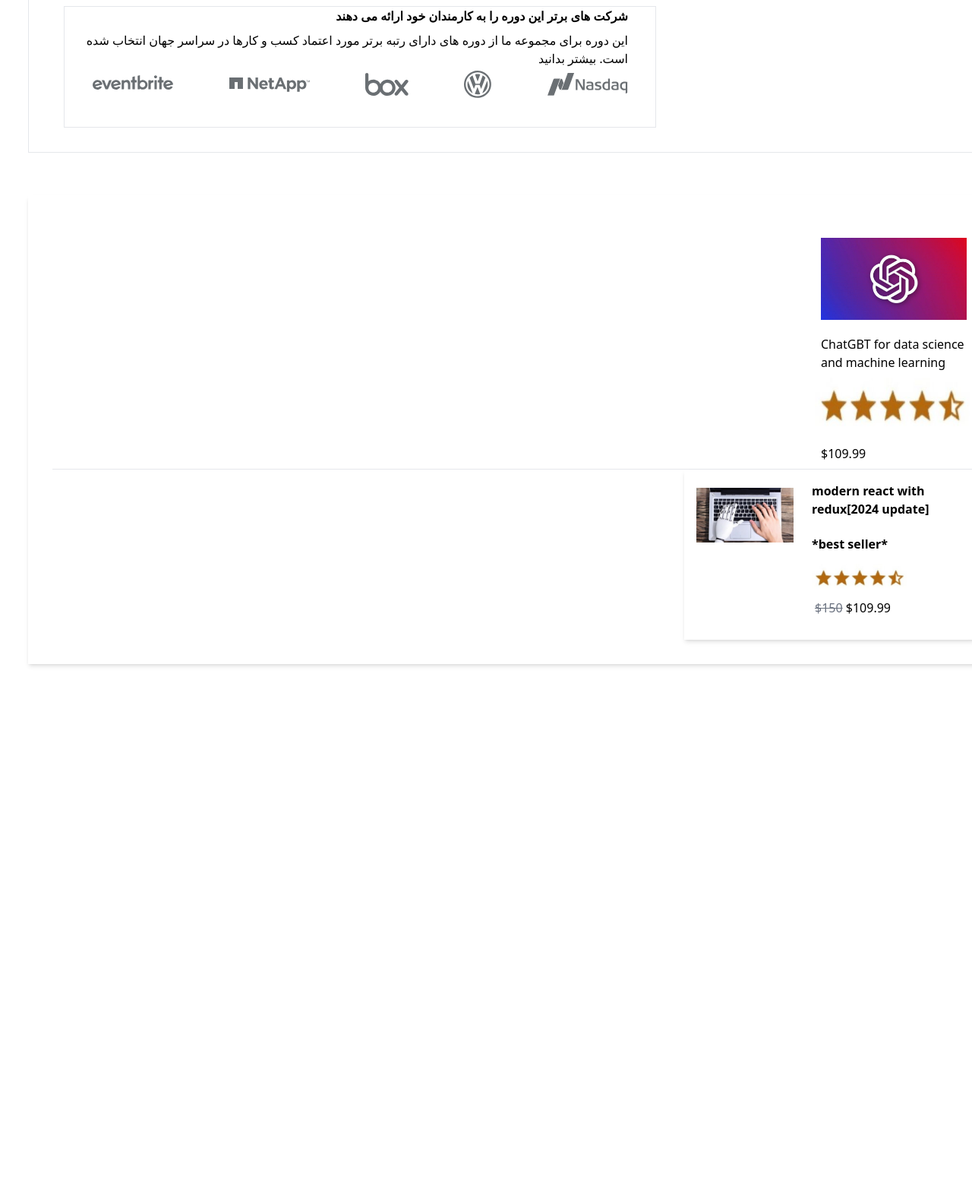
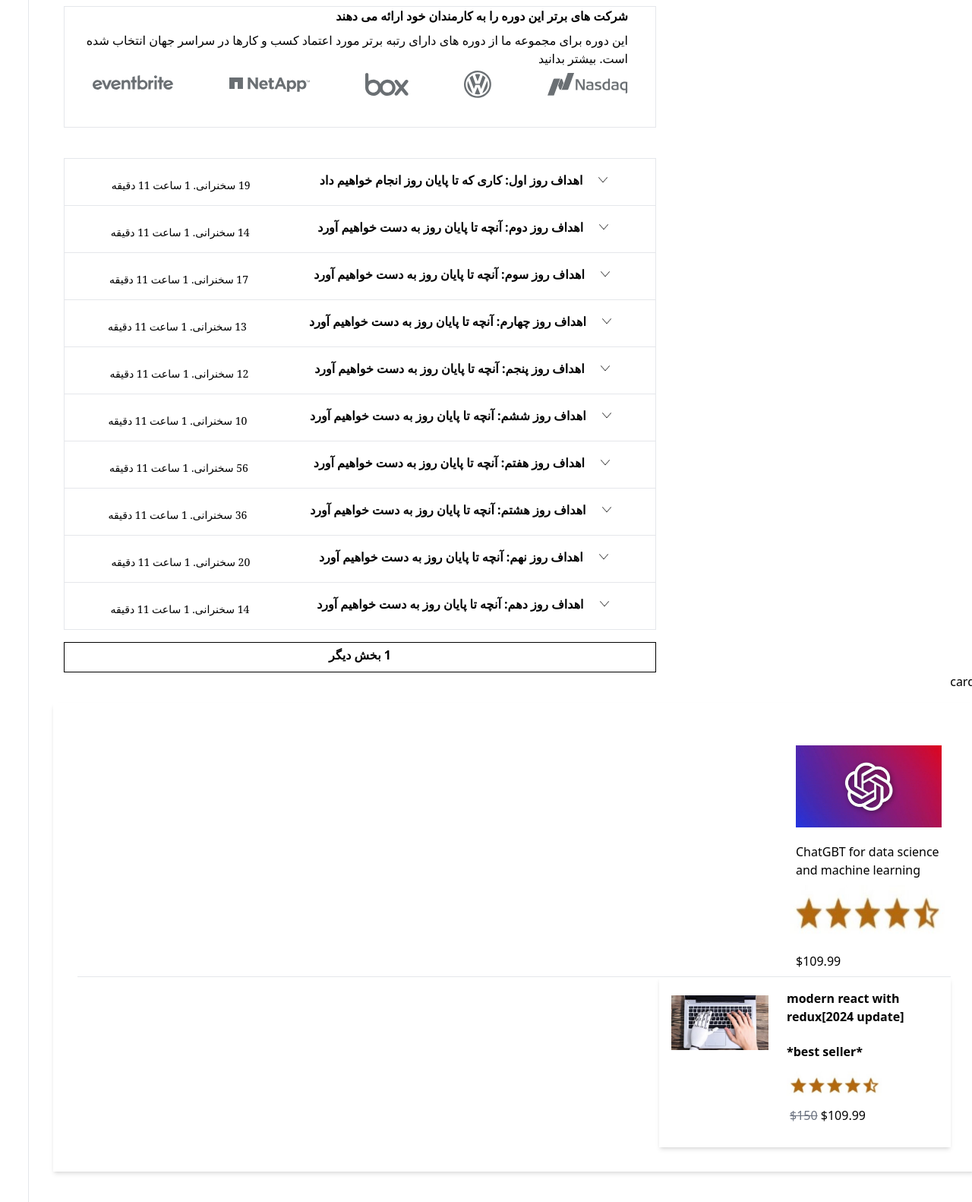
Before and after one commit to rahimifh/Elearning, a Python web app: template src/templates/components.html in a window 1280 px wide. Shown: the part 1802-3384 px from the top of the page at 76% size. Before the commit the page ends 2679 px from the top, so only its background shows below. Run offline with Jinja, Linux system fonts and the light colour scheme; the template is opened without the code that fills it, so the values that code supplies are empty.

Commit message:
i add a table

```diff
--- a/src/assets/css/output-tailwind.css
+++ b/src/assets/css/output-tailwind.css
@@ -755,6 +755,10 @@
   margin-right: 0.75rem;
 }
 
+.mr-5 {
+  margin-right: 1.25rem;
+}
+
 .mr-9 {
   margin-right: 2.25rem;
 }
@@ -783,6 +787,10 @@
   margin-top: 0.25rem;
 }
 
+.mt-10 {
+  margin-top: 2.5rem;
+}
+
 .mt-16 {
   margin-top: 4rem;
 }
@@ -915,8 +935,20 @@
   height: 100vh;
 }
 
-.h-\[600px\] {
-  height: 600px;
+.h-\[200px\] {
+  height: 200px;
+}
+
+.h-\[100px\] {
+  height: 100px;
+}
+
+.h-\[50px\] {
+  height: 50px;
+}
+
+.h-\[40px\] {
+  height: 40px;
 }
 
 .min-h-screen {
@@ -973,6 +1005,10 @@
 
 .w-96 {
   width: 24rem;
+}
+
+.w-\[14px\] {
+  width: 14px;
 }
 
 .w-\[20px\] {
@@ -1458,6 +1518,14 @@
   line-height: 1rem;
 }
 
+.text-\[15px\] {
+  font-size: 15px;
+}
+
+.text-\[14px\] {
+  font-size: 14px;
+}
+
 .font-black {
   font-weight: 900;
 }
--- a/src/templates/components.html
+++ b/src/templates/components.html
@@ -165,7 +165,91 @@
 
             </div>
         </div>
+        <div class="w-[780px] border mr-[420px] mt-10 grid ">
+            <div class="flex justify-around p-4">
+                <div class="flex">
+                    <img class="w-[14px] h-[22px] " src="../assets/images/تیک.h.png" alt="">
+                    <h1 class="mr-5 font-bold">اهداف روز اول: کاری که تا پایان روز انجام خواهیم داد</h1>
+                </div>
+                    <h2 class="text-[14px] mt-2 font-serif">19 سخنرانی. 1 ساعت 11 دقیقه</h2>
+            </div>
+          <hr>
+            <div class="flex justify-around p-4">
+                <div class="flex">
+                    <img class="w-[14px] h-[22px] " src="../assets/images/تیک.h.png" alt="">
+                    <h1 class="mr-5 font-bold ">اهداف روز دوم: آنچه تا پایان روز به دست خواهیم آورد</h1>
+                </div>
+                    <h2 class="text-[14px] mt-2 font-serif">14 سخنرانی. 1 ساعت 11 دقیقه</h2>
+            </div>
+            <hr>
+            <div class="flex justify-around p-4">
+                <div class="flex">
+                    <img class="w-[14px] h-[22px] " src="../assets/images/تیک.h.png" alt="">
+                    <h1 class="mr-5 font-bold">اهداف روز سوم: آنچه تا پایان روز به دست خواهیم آورد</h1>
+                </div>
+                    <h2 class="text-[14px] mt-2 font-serif">17 سخنرانی. 1 ساعت 11 دقیقه</h2>
+            </div>
+              <hr>
+            <div class="flex justify-around p-4">
+                <div class="flex">
+                    <img class="w-[14px] h-[22px] " src="../assets/images/تیک.h.png" alt="">
+                    <h1 class="mr-5 font-bold">اهداف روز چهارم: آنچه تا پایان روز به دست خواهیم آورد</h1>
+                </div>
+                    <h2 class="text-[14px] mt-2 font-serif">13 سخنرانی. 1 ساعت 11 دقیقه</h2>
+            </div>
+          <hr>
+            <div class="flex justify-around p-4">
+                <div class="flex">
+                   <img class="w-[14px] h-[22px] " src="../assets/images/تیک.h.png" alt="">
+                    <h1 class="mr-5 font-bold">اهداف روز پنجم: آنچه تا پایان روز به دست خواهیم آورد</h1>
+                </div>
+                   <h2 class="text-[14px] mt-2 font-serif">12 سخنرانی. 1 ساعت 11 دقیقه</h2>
+            </div>
+          <hr>
+           <div class="flex justify-around p-4">
+               <div class="flex">
+                   <img class="w-[14px] h-[22px] " src="../assets/images/تیک.h.png" alt="">
+                   <h1 class="mr-5 font-bold">اهداف روز ششم: آنچه تا پایان روز به دست خواهیم آورد</h1>
+              </div>
+                   <h2 class="text-[14px] mt-2 font-serif">10 سخنرانی. 1 ساعت 11 دقیقه</h2>
+            </div>
+          <hr>
+            <div class="flex justify-around p-4">
+                <div class="flex">
+                    <img class="w-[14px] h-[22px] " src="../assets/images/تیک.h.png" alt="">
+                    <h1 class="mr-5 font-bold">اهداف روز هفتم: آنچه تا پایان روز به دست خواهیم آورد</h1>
+                </div>
+                    <h2 class="text-[14px] mt-2 font-serif">56 سخنرانی. 1 ساعت 11 دقیقه</h2>
+            </div>
+        <hr>
+            <div class="flex justify-around p-4">
+                <div class="flex">
+                    <img class="w-[14px] h-[22px] " src="../assets/images/تیک.h.png" alt="">
+                    <h1 class="mr-5 font-bold">اهداف روز هشتم: آنچه تا پایان روز به دست خواهیم آورد</h1>
+                </div>
+                    <h2 class="text-[14px] mt-2 font-serif">36 سخنرانی. 1 ساعت 11 دقیقه</h2>
+            </div>
+        <hr>
+            <div class="flex justify-around p-4">
+                <div class="flex">
+                    <img class="w-[14px] h-[22px] " src="../assets/images/تیک.h.png" alt="">
+                    <h1 class="mr-5 font-bold">اهداف روز نهم: آنچه تا پایان روز به دست خواهیم آورد</h1>
+                </div>
+                    <h2 class="text-[14px] mt-2 font-serif">20 سخنرانی. 1 ساعت 11 دقیقه</h2>
+            </div>
+        <hr>
+            <div class="flex justify-around p-4">
+                <div class="flex">
+                    <img class="w-[14px] h-[22px] " src="../assets/images/تیک.h.png" alt="">
+                    <h1 class="mr-5 font-bold">اهداف روز دهم: آنچه تا پایان روز به دست خواهیم آورد</h1>
+                </div>
+                    <h2 class="text-[14px] mt-2 font-serif">14 سخنرانی. 1 ساعت 11 دقیقه</h2>
+            </div>
     </div>
+    <div class="w-[780px] h-[40px] border border-black  mr-[420px] mt-4 text-center font-black p-1">
+        <h2>1 بخش دیگر</h2>
+    </div>
+
     <!-- End hasti -->
 
 
```
Also changed, not shown: other parts of src/assets/css/output-tailwind.css (+50 -27 lines), src/assets/images/تیک.h.png (added).
